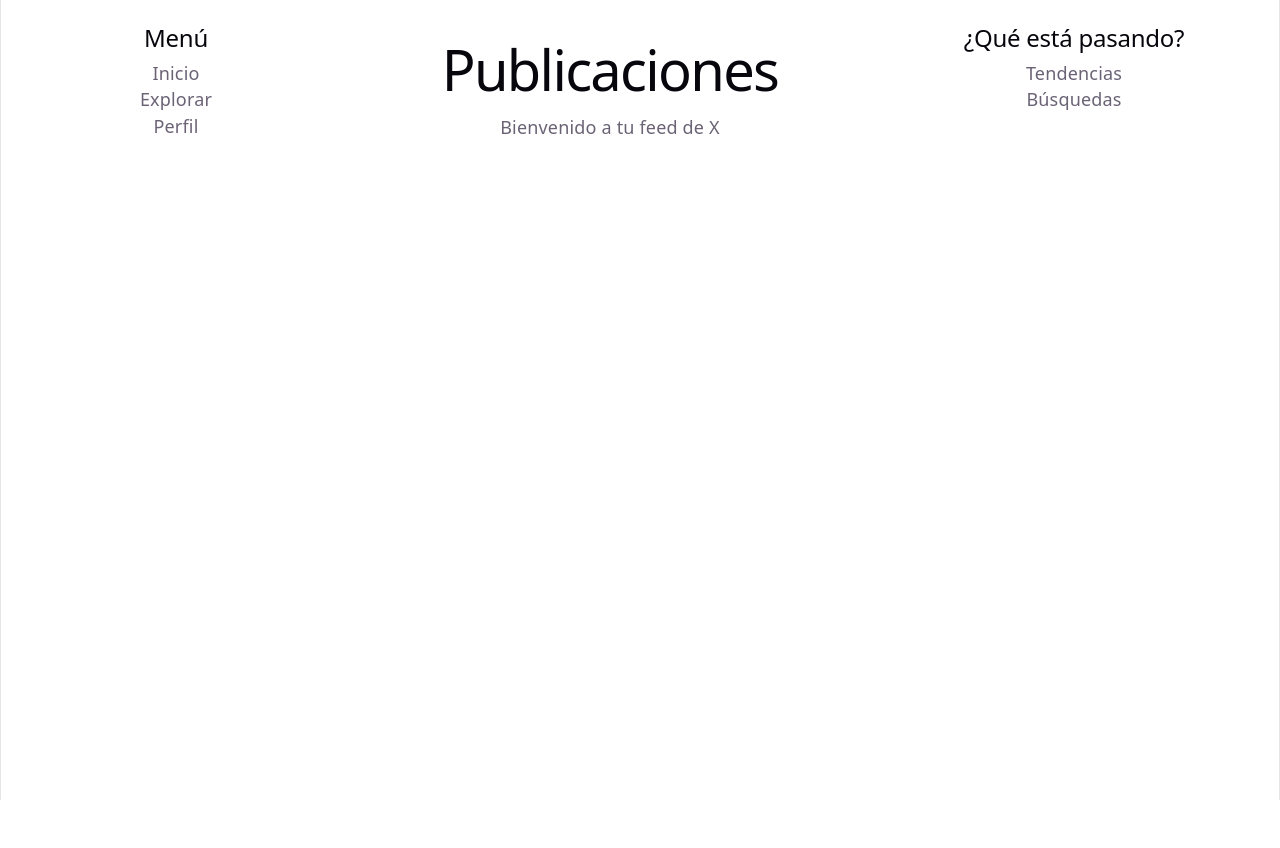
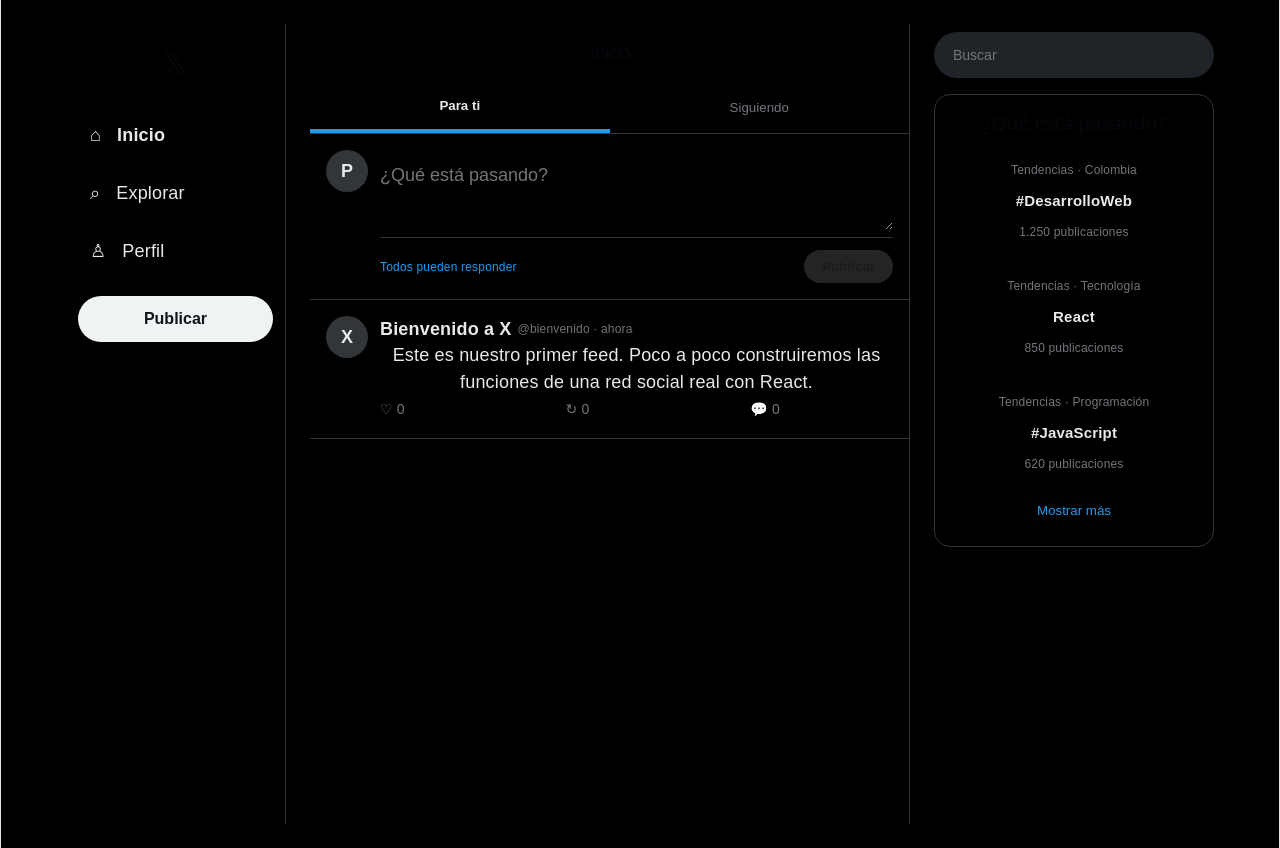
Before and after one commit to seelfi/clon-x, a React (Vite) app: page / in a window 1280 px wide. Before the commit the page ends 800 px from the top, so only its background shows below. Built offline with nearby package versions, Linux system fonts and the light colour scheme.

Commit message:
feat: mejorar diseño visual del clon de X

```diff
--- a/src/App.css
+++ b/src/App.css
@@ -17,3 +17,281 @@
 .layout > * {
   min-width: 0;
 }
+
+
+body {
+  margin: 0;
+  background-color: #000;
+  color: #e7e9ea;
+  font-family: Arial, Helvetica, sans-serif;
+}
+
+
+/* Menú lateral */
+.sidebar {
+  display: flex;
+  flex-direction: column;
+  gap: 20px;
+  padding: 12px;
+  border-right: 1px solid #2f3336;
+}
+
+.sidebar__logo {
+  font-size: 32px;
+  margin: 0;
+  padding: 8px 12px;
+}
+
+.sidebar__nav {
+  display: flex;
+  flex-direction: column;
+  gap: 8px;
+}
+
+.sidebar__link {
+  display: flex;
+  align-items: center;
+  gap: 16px;
+  padding: 12px;
+  border-radius: 24px;
+  color: #e7e9ea;
+  text-decoration: none;
+  font-size: 18px;
+}
+
+.sidebar__link:hover {
+  background-color: #181818;
+}
+
+.sidebar__link--active {
+  font-weight: bold;
+}
+
+.sidebar__button {
+  padding: 14px;
+  border: none;
+  border-radius: 24px;
+  background-color: #eff3f4;
+  color: #0f1419;
+  font-size: 16px;
+  font-weight: bold;
+  cursor: pointer;
+}
+
+.sidebar__button:hover {
+  background-color: #d7dbdc;
+}
+
+
+/* Feed central */
+.feed {
+  border-right: 1px solid #2f3336;
+  min-height: 100vh;
+}
+
+.feed__header {
+  position: sticky;
+  top: 0;
+  background-color: #000;
+  border-bottom: 1px solid #2f3336;
+  z-index: 1;
+}
+
+.feed__header h1 {
+  font-size: 20px;
+  padding: 16px;
+  margin: 0;
+}
+
+.feed__tabs {
+  display: flex;
+}
+
+.feed__tab {
+  flex: 1;
+  padding: 16px;
+  background: transparent;
+  color: #71767b;
+  border: none;
+  cursor: pointer;
+}
+
+.feed__tab--active {
+  color: #e7e9ea;
+  font-weight: bold;
+  border-bottom: 4px solid #1d9bf0;
+}
+
+.composer,
+.post {
+  display: flex;
+  gap: 12px;
+  padding: 16px;
+  border-bottom: 1px solid #2f3336;
+}
+
+.composer__avatar,
+.post__avatar {
+  display: flex;
+  align-items: center;
+  justify-content: center;
+  flex-shrink: 0;
+  width: 42px;
+  height: 42px;
+  border-radius: 50%;
+  background: #333639;
+  font-weight: bold;
+}
+
+.composer__content,
+.post__body {
+  flex: 1;
+  min-width: 0;
+}
+
+.composer textarea {
+  box-sizing: border-box;
+  width: 100%;
+  min-height: 80px;
+  padding: 12px 0;
+  resize: vertical;
+  background: transparent;
+  color: #e7e9ea;
+  border: none;
+  outline: none;
+  font: inherit;
+  font-size: 18px;
+}
+
+.composer__actions {
+  display: flex;
+  align-items: center;
+  justify-content: space-between;
+  gap: 8px;
+  padding-top: 12px;
+  border-top: 1px solid #2f3336;
+}
+
+.composer__actions span {
+  color: #1d9bf0;
+  font-size: 12px;
+}
+
+.composer__actions button {
+  padding: 9px 18px;
+  border: none;
+  border-radius: 20px;
+  font-weight: bold;
+}
+
+.composer__actions button:disabled {
+  opacity: 0.5;
+}
+
+.post__author {
+  display: flex;
+  flex-wrap: wrap;
+  gap: 6px;
+  align-items: center;
+}
+
+.post__author span,
+.trend span,
+.trend small {
+  color: #71767b;
+  font-size: 12px;
+}
+
+.post__body p {
+  line-height: 1.5;
+}
+
+.post__actions {
+  display: flex;
+  justify-content: space-between;
+  max-width: 400px;
+  color: #71767b;
+  font-size: 14px;
+}
+
+/* Panel derecho */
+.right-panel {
+  padding-top: 8px;
+}
+
+.search-box input {
+  box-sizing: border-box;
+  width: 100%;
+  padding: 14px 18px;
+  background: #202327;
+  color: #e7e9ea;
+  border: 1px solid transparent;
+  border-radius: 24px;
+  outline: none;
+  font-size: 14px;
+}
+
+.search-box input:focus {
+  border-color: #1d9bf0;
+  background: #000;
+}
+
+.panel-card {
+  margin-top: 16px;
+  padding: 16px;
+  border: 1px solid #2f3336;
+  border-radius: 16px;
+}
+
+.panel-card h2 {
+  margin-top: 0;
+  font-size: 20px;
+}
+
+.trend {
+  display: flex;
+  flex-direction: column;
+  gap: 5px;
+  padding: 14px 0;
+}
+
+.trend strong {
+  font-size: 15px;
+}
+
+.show-more {
+  padding: 12px 0;
+  background: transparent;
+  color: #1d9bf0;
+  border: none;
+  cursor: pointer;
+}
+
+
+@media (max-width: 1000px) {
+  .layout {
+    grid-template-columns: 200px minmax(0, 600px);
+    padding: 12px;
+    gap: 16px;
+  }
+
+  .right-panel {
+    display: none;
+  }
+}
+
+@media (max-width: 600px) {
+  .layout {
+    grid-template-columns: minmax(0, 1fr);
+    padding: 0;
+  }
+
+  .sidebar {
+    border-right: none;
+    border-bottom: 1px solid #2f3336;
+  }
+
+  .feed {
+    border-right: none;
+  }
+}
--- a/src/components/Feed.jsx
+++ b/src/components/Feed.jsx
@@ -1,10 +1,53 @@
+
 function Feed() {
   return (
-    <section>
-      <h1>Publicaciones</h1>
-      <p>Bienvenido a tu feed de X</p>
-    </section>
-  );
+    <main className="feed">
+      <header className="feed__header">
+        <h1>Inicio</h1>
+        <div className="feed__tabs">
+          <button className="feed__tab feed__tab--active">
+            Para ti
+          </button>
+          <button className="feed__tab">
+            Siguiendo
+          </button>
+        </div>
+      </header>
+
+      <section className="composer">
+        <div className="composer__avatar">P</div>
+        <div className="composer__content">
+          <textarea
+            placeholder="¿Qué está pasando?"
+            aria-label="Escribe una publicación"
+          />
+          <div className="composer__actions">
+            <span>Todos pueden responder</span>
+            <button disabled>Publicar</button>
+          </div>
+        </div>
+      </section>
+
+      <article className="post">
+        <div className="post__avatar">X</div>
+        <div className="post__body">
+          <div className="post__author">
+            <strong>Bienvenido a X</strong>
+            <span>@bienvenido · ahora</span>
+          </div>
+          <p>
+            Este es nuestro primer feed. Poco a poco construiremos
+            las funciones de una red social real con React.
+          </p>
+          <div className="post__actions">
+            <span>♡ 0</span>
+            <span>↻ 0</span>
+            <span>💬 0</span>
+          </div>
+        </div>
+      </article>
+    </main>
+  )
 }
 
-export default Feed;
+export default Feed
--- a/src/components/RightPanel.jsx
+++ b/src/components/RightPanel.jsx
@@ -1,9 +1,38 @@
+
 function RightPanel() {
   return (
-    <aside>
-      <h2>¿Qué está pasando?</h2>
-      <p>Tendencias</p>
-      <p>Búsquedas</p>
+    <aside className="right-panel">
+      <div className="search-box">
+        <input
+          type="search"
+          placeholder="Buscar"
+          aria-label="Buscar"
+        />
+      </div>
+
+      <section className="panel-card">
+        <h2>¿Qué está pasando?</h2>
+
+        <div className="trend">
+          <span>Tendencias · Colombia</span>
+          <strong>#DesarrolloWeb</strong>
+          <small>1.250 publicaciones</small>
+        </div>
+
+        <div className="trend">
+          <span>Tendencias · Tecnología</span>
+          <strong>React</strong>
+          <small>850 publicaciones</small>
+        </div>
+
+        <div className="trend">
+          <span>Tendencias · Programación</span>
+          <strong>#JavaScript</strong>
+          <small>620 publicaciones</small>
+        </div>
+
+        <button className="show-more">Mostrar más</button>
+      </section>
     </aside>
   )
 }
--- a/src/components/Sidebar.jsx
+++ b/src/components/Sidebar.jsx
@@ -1,13 +1,28 @@
-function Sidebar(){
-    return(
-        <aside>
-            <h2>Menú</h2>
-            <nav>
-                <p>Inicio</p>
-                <p>Explorar</p>
-                <p>Perfil</p>
-            </nav>
-        </aside>
-    )
+
+function Sidebar() {
+  return (
+    <aside className="sidebar">
+      <h2 className="sidebar__logo">𝕏</h2>
+
+      <nav className="sidebar__nav">
+        <a href="#" className="sidebar__link sidebar__link--active">
+          <span>⌂</span> Inicio
+        </a>
+
+        <a href="#" className="sidebar__link">
+          <span>⌕</span> Explorar
+        </a>
+
+        <a href="#" className="sidebar__link">
+          <span>♙</span> Perfil
+        </a>
+      </nav>
+
+      <button className="sidebar__button">
+        Publicar
+      </button>
+    </aside>
+  )
 }
+
 export default Sidebar
```
